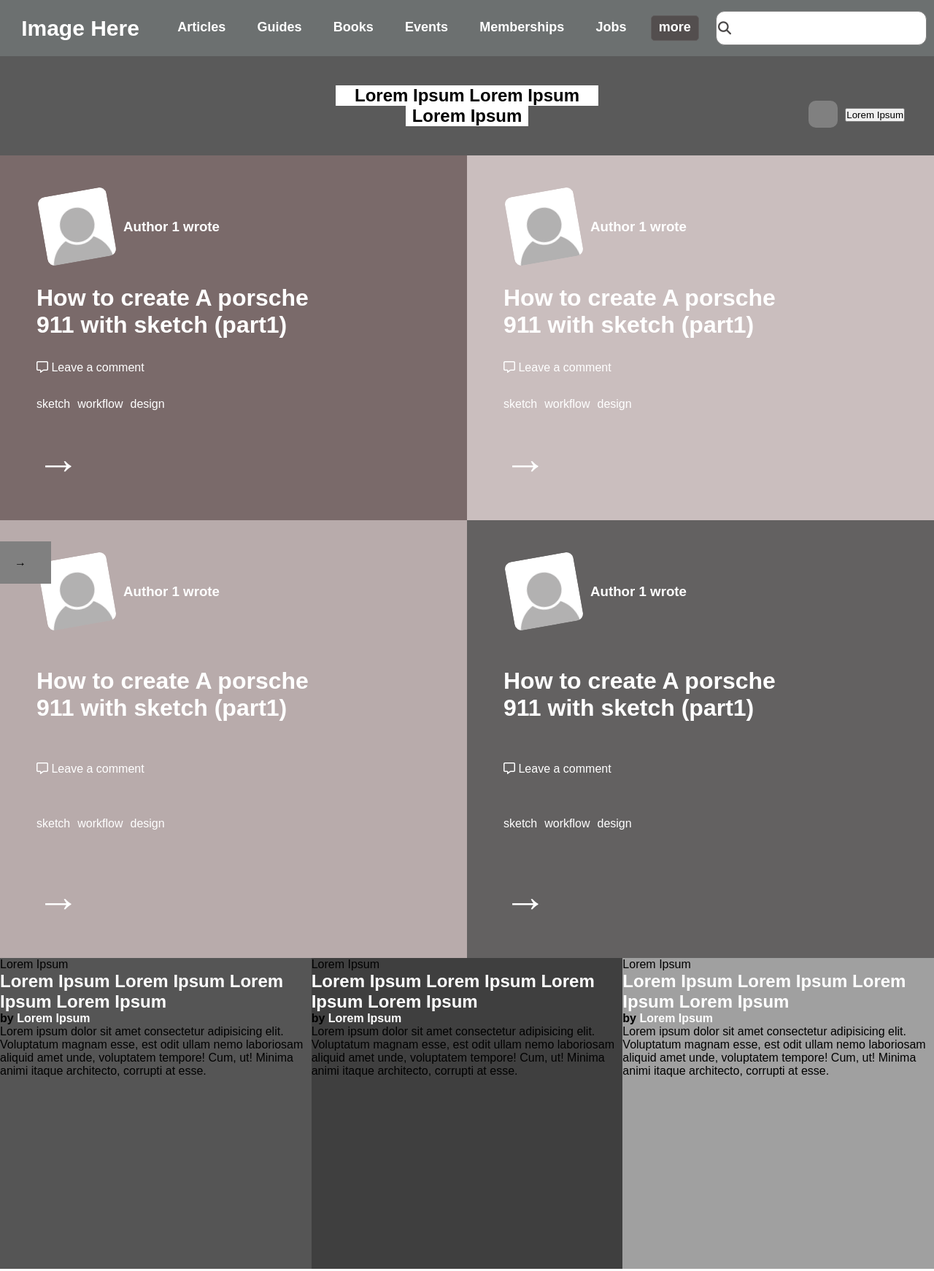
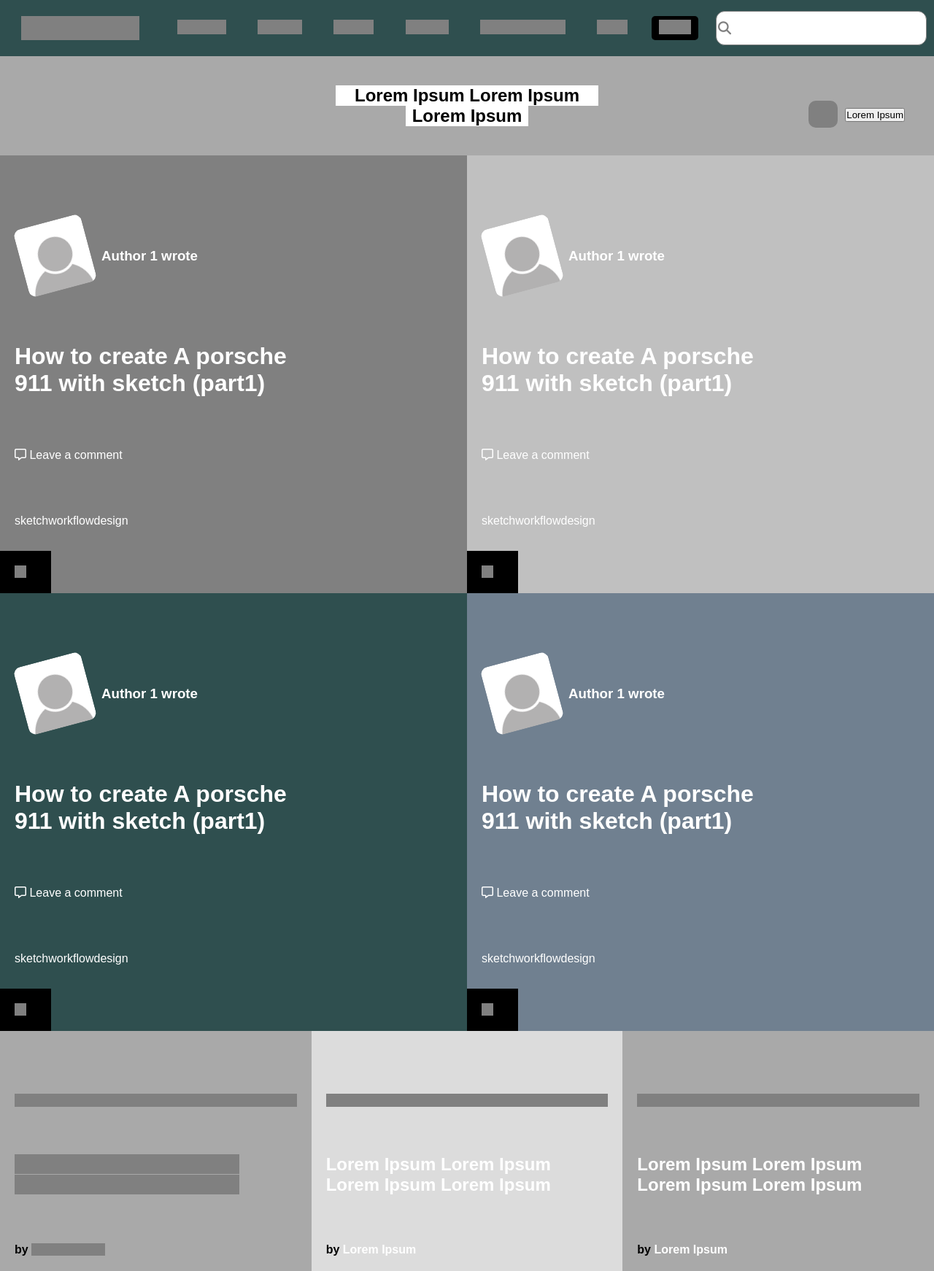
Before and after one commit to LamiaSristy/Design-Teardown, a plain HTML site: page index.html in a window 1280 px wide. Shown: the top 1742 px of the page at 73% size. Drawn offline with Linux system fonts and the light colour scheme.

Commit message:
added variables + positioned flex items

```diff
--- a/index.html
+++ b/index.html
@@ -1,5 +1,6 @@
 <!DOCTYPE html>
 <html lang="en">
+
 <head>
     <meta charset="UTF-8">
     <meta name="viewport" content="width=device-width, initial-scale=1.0">
@@ -7,35 +8,40 @@
     <link rel="stylesheet" href="styles.css">
     <script src="https://kit.fontawesome.com/867f1dd431.js" crossorigin="anonymous"></script>
 </head>
+
 <body>
     <div id="wrapper">
         <header>
             <nav>
                 <ul class="navlink">
-                    <li class="logoimage-style"> Image Here</li>
-                    <li class="navlinka">
-                        Articles
+                    <li class="logoimage-style">
+                      <span>  Image Here </span>
                     </li>
                     <li class="navlinka">
-                        Guides
+                     <span>   Articles </span>
                     </li>
                     <li class="navlinka">
-                        Books
+                       <span> Guides </span>
                     </li>
                     <li class="navlinka">
-                        Events
+                      <span> Books </span>
                     </li>
                     <li class="navlinka">
-                        Memberships
+                     <span>  Events </span>
                     </li>
                     <li class="navlinka">
-                        Jobs
+                      <span>  Memberships </span>
+                    </li>
+                    <li class="navlinka">
+                       <span> Jobs </span>
                     </li>
                     <li class="navlinka navlinkmore">
-                        more
+                       <span> more </span>
                     </li>
                     <li class="sarchicon-style">
+                        <span>
                         <i class="fa fa-search"></i><input class="searchinput-style" type="search">
+                       </span>
                     </li>
                 </ul>
             </nav>
@@ -65,16 +71,35 @@
             <div class="div1 class1">
                 <div class="flexcontainer">
                     <img class="imgmain" src="img/grey-user.png" alt="">
-                <h3>Author 1 wrote</h3>
+                    <h3>
+                        Author 1 wrote
+                    </h3>
                 </div>
-                <h1>How to create A porsche <br> 911 with sketch (part1) </h2>
-                <p><i class="far fa-comment-alt"></i> Leave a comment</p>
+                <div>
+                    <h1>
+                        How to create A porsche <br>
+                        911 with sketch (part1)
+                    </h1>
+                </div>
+                <div>
+
+                    <i class="far fa-comment-alt"></i>
+                    Leave a comment
+                </div>
+
                 <div class="flexcontainer-1">
-                    <p>sketch</p>
-                    <p>workflow</p>
-                    <p>design</p>
+                    <p>
+                        sketch
+                    </p>
+                    <p>
+                        workflow
+                    </p>
+                    <p>
+                        design
+                    </p>
                 </div>
-                <div class="flexbottom">
+
+                <div class="arrow-button">
                     <span>&#8594;</span>
                 </div>
             </div>
@@ -91,7 +116,7 @@
                         <p>workflow</p>
                         <p>design</p>
                     </div>
-                <div class="flexbottom">
+                    <div class="arrow-button">
                         <span>&#8594;</span>
                     </div>
             </div>
@@ -108,7 +133,7 @@
                         <p>workflow</p>
                         <p>design</p>
                     </div>
-                <div class="flexbottom">
+                    <div class="arrow-button">
                         <span>&#8594;</span>
                     </div>
             </div>
@@ -125,34 +150,38 @@
                         <p>workflow</p>
                         <p>design</p>
                     </div>
-                <div class="flexbottom">
+                    <div class="arrow-button">
                         <span>&#8594;</span>
                     </div>
             </div>
 
         </main>
-        <section >
+        <section>
             <div class="latest-posts">
                 <div class="flex-box-1 classhover">
+
                     <span>
                         Lorem Ipsum
                     </span>
                     <h1>
                         <a href="#">
-                            Lorem Ipsum Lorem Ipsum Lorem Ipsum Lorem Ipsum
+                            <span> Lorem Ipsum Lorem Ipsum Lorem Ipsum Lorem Ipsum </span>
                         </a>
                     </h1>
                     <h4>
                         by <a href="">
-                                Lorem Ipsum
+                            <span> Lorem Ipsum </span>
                         </a>
                     </h4>
                     <p>
-                                Lorem ipsum dolor sit amet consectetur adipisicing elit. Voluptatum magnam esse, est odit ullam nemo laboriosam aliquid amet unde, voluptatem tempore! Cum, ut! Minima animi itaque architecto, corrupti at esse.
+                        <span> Lorem ipsum dolor sit amet consectetur adipisicing elit. Voluptatum magnam esse, est odit
+                            ullam nemo laboriosam aliquid amet unde, voluptatem tempore! Cum, ut! Minima animi itaque
+                            architecto, corrupti at esse. </span>
                     </p>
                     <div class="arrow-button">
                         <span>&#8594;</span>
                     </div>
+
                 </div>
                 <div class="flex-box-2 classhover">
                     <span>
@@ -169,7 +198,9 @@
                         </a>
                     </h4>
                     <p>
-                            Lorem ipsum dolor sit amet consectetur adipisicing elit. Voluptatum magnam esse, est odit ullam nemo laboriosam aliquid amet unde, voluptatem tempore! Cum, ut! Minima animi itaque architecto, corrupti at esse.
+                        Lorem ipsum dolor sit amet consectetur adipisicing elit. Voluptatum magnam esse, est odit ullam
+                        nemo laboriosam aliquid amet unde, voluptatem tempore! Cum, ut! Minima animi itaque architecto,
+                        corrupti at esse.
                     </p>
 
                     <div class="arrow-button">
@@ -192,7 +223,9 @@
                         </a>
                     </h4>
                     <p>
-                            Lorem ipsum dolor sit amet consectetur adipisicing elit. Voluptatum magnam esse, est odit ullam nemo laboriosam aliquid amet unde, voluptatem tempore! Cum, ut! Minima animi itaque architecto, corrupti at esse.
+                        Lorem ipsum dolor sit amet consectetur adipisicing elit. Voluptatum magnam esse, est odit ullam
+                        nemo laboriosam aliquid amet unde, voluptatem tempore! Cum, ut! Minima animi itaque architecto,
+                        corrupti at esse.
                     </p>
                     <div class="arrow-button">
                         <span>&#8594;</span>
@@ -203,9 +236,10 @@
 
             <div class="latest-posts-2">
                 <div class="flex-box-4">
+                    text here
                 </div>
 
-                <div class="flex-box-5 classhover">
+                <div class="flex-box-5 classhover middle-box">
 
                     <span>
                         Lorem Ipsum
@@ -221,7 +255,9 @@
                         </a>
                     </h4>
                     <p>
-                            Lorem ipsum dolor sit amet consectetur adipisicing elit. Voluptatum magnam esse, est odit ullam nemo laboriosam aliquid amet unde, voluptatem tempore! Cum, ut! Minima animi itaque architecto, corrupti at esse.
+                        Lorem ipsum dolor sit amet consectetur adipisicing elit. Voluptatum magnam esse, est odit ullam
+                        nemo laboriosam aliquid amet unde, voluptatem tempore! Cum, ut! Minima animi itaque architecto,
+                        corrupti at esse.
                     </p>
                     <div class="arrow-button">
                         <span>&#8594;</span>
@@ -243,7 +279,9 @@
                         </a>
                     </h4>
                     <p>
-                            Lorem ipsum dolor sit amet consectetur adipisicing elit. Voluptatum magnam esse, est odit ullam nemo laboriosam aliquid amet unde, voluptatem tempore! Cum, ut! Minima animi itaque architecto, corrupti at esse.
+                        Lorem ipsum dolor sit amet consectetur adipisicing elit. Voluptatum magnam esse, est odit ullam
+                        nemo laboriosam aliquid amet unde, voluptatem tempore! Cum, ut! Minima animi itaque architecto,
+                        corrupti at esse.
                     </p>
                     <div class="arrow-button ">
                         <span>&#8594;</span>
@@ -251,7 +289,7 @@
                 </div>
             </div>
             <div class="latest-posts-2">
-                <div class="flex-box-5 classhover">
+                <div class="flex-box-5 classhover middle-box">
                     <span>
                         Lorem Ipsum
                     </span>
@@ -266,13 +304,15 @@
                         </a>
                     </h4>
                     <p>
-                            Lorem ipsum dolor sit amet consectetur adipisicing elit. Voluptatum magnam esse, est odit ullam nemo laboriosam aliquid amet unde, voluptatem tempore! Cum, ut! Minima animi itaque architecto, corrupti at esse.
+                        Lorem ipsum dolor sit amet consectetur adipisicing elit. Voluptatum magnam esse, est odit ullam
+                        nemo laboriosam aliquid amet unde, voluptatem tempore! Cum, ut! Minima animi itaque architecto,
+                        corrupti at esse.
                     </p>
                     <div class="arrow-button">
                         <span>&#8594;</span>
                     </div>
                 </div>
-                <div class="flex-box-5 classhover">
+                <div class="flex-box-5 classhover middle-box">
 
                     <span>
                         Lorem Ipsum
@@ -288,7 +328,9 @@
                         </a>
                     </h4>
                     <p>
-                            Lorem ipsum dolor sit amet consectetur adipisicing elit. Voluptatum magnam esse, est odit ullam nemo laboriosam aliquid amet unde, voluptatem tempore! Cum, ut! Minima animi itaque architecto, corrupti at esse.
+                        Lorem ipsum dolor sit amet consectetur adipisicing elit. Voluptatum magnam esse, est odit ullam
+                        nemo laboriosam aliquid amet unde, voluptatem tempore! Cum, ut! Minima animi itaque architecto,
+                        corrupti at esse.
                     </p>
                     <div class="arrow-button">
                         <span>&#8594;</span>
@@ -306,8 +348,15 @@
                     <h1>
                         PERSON OF THE WEEK
                     </h1>
-                   <p >
-                    Tae’lur Alexis (<a href="#">@TaelurAlexis</a>) is a self-taught software developer, content creator, and speaker who is passionate about helping people learn how to code, in a fun and accessible way. Born out of her experience of learning coding from a variety of online resources, she adds her own, fresh perspective to it — when sharing her journey learning Python in her <a href="#">Twitch livestream</a>, for example, or in the beginner-friendly <a href="#">coding tutorials</a> she publishes on her blog. Tae’lur also runs <a href="#">Code Everyday</a>, a newsletter for coding resources and advice for landing a role as a developer. Thank you for inspiring others to pursue a career in tech, dear Tae’lur!
+                    <p>
+                        Tae’lur Alexis (<a href="#">@TaelurAlexis</a>) is a self-taught software developer, content
+                        creator, and speaker who is passionate about helping people learn how to code, in a fun and
+                        accessible way. Born out of her experience of learning coding from a variety of online
+                        resources, she adds her own, fresh perspective to it — when sharing her journey learning Python
+                        in her <a href="#">Twitch livestream</a>, for example, or in the beginner-friendly <a
+                            href="#">coding tutorials</a> she publishes on her blog. Tae’lur also runs <a href="#">Code
+                            Everyday</a>, a newsletter for coding resources and advice for landing a role as a
+                        developer. Thank you for inspiring others to pursue a career in tech, dear Tae’lur!
                     </p>
                 </div>
             </div>
@@ -315,49 +364,61 @@
                 <div class="writter-flexbox">
                     <img class="imgmain" src="img/grey-user.png" alt="user">
                     <div>
-                           <h3> <a href="#">Writter 1  </a>Wrote</h3>
+                        <h3> <a href="#">Writter 1 </a>Wrote</h3>
                         <h1> Lorem Ipsum Lorem Ipsum Lorem</h1>
-                           <p> Lorem ipsum dolor sit amet consectetur adipisicing elit. Voluptatum magnam esse, est odit ullam nemo laboriosam aliquid amet unde, voluptatem tempore! Cum, ut! Minima animi itaque architecto, corrupti at esse.</p>
+                        <p> Lorem ipsum dolor sit amet consectetur adipisicing elit. Voluptatum magnam esse, est odit
+                            ullam nemo laboriosam aliquid amet unde, voluptatem tempore! Cum, ut! Minima animi itaque
+                            architecto, corrupti at esse.</p>
                     </div>
                 </div>
                 <div>
                     <img class="imgmain" src="img/grey-user.png" alt="user">
                     <div>
-                        <h3> <a href="#">Writter 1  </a>Wrote</h3>
+                        <h3> <a href="#">Writter 1 </a>Wrote</h3>
                         <h1> Lorem Ipsum Lorem Ipsum Lorem</h1>
-                        <p> Lorem ipsum dolor sit amet consectetur adipisicing elit. Voluptatum magnam esse, est odit ullam nemo laboriosam aliquid amet unde, voluptatem tempore! Cum, ut! Minima animi itaque architecto, corrupti at esse.</p>
+                        <p> Lorem ipsum dolor sit amet consectetur adipisicing elit. Voluptatum magnam esse, est odit
+                            ullam nemo laboriosam aliquid amet unde, voluptatem tempore! Cum, ut! Minima animi itaque
+                            architecto, corrupti at esse.</p>
                     </div>
                 </div>
                 <div>
                     <img class="imgmain" src="img/grey-user.png" alt="user">
                     <div>
-                        <h3> <a href="#">Writter 1  </a>Wrote</h3>
+                        <h3> <a href="#">Writter 1 </a>Wrote</h3>
                         <h1> Lorem Ipsum Lorem Ipsum Lorem</h1>
-                        <p> Lorem ipsum dolor sit amet consectetur adipisicing elit. Voluptatum magnam esse, est odit ullam nemo laboriosam aliquid amet unde, voluptatem tempore! Cum, ut! Minima animi itaque architecto, corrupti at esse.</p>
+                        <p> Lorem ipsum dolor sit amet consectetur adipisicing elit. Voluptatum magnam esse, est odit
+                            ullam nemo laboriosam aliquid amet unde, voluptatem tempore! Cum, ut! Minima animi itaque
+                            architecto, corrupti at esse.</p>
                     </div>
                 </div>
                 <div>
                     <img class="imgmain" src="img/grey-user.png" alt="user">
                     <div>
-                        <h3> <a href="#">Writter 1  </a>Wrote</h3>
+                        <h3> <a href="#">Writter 1 </a>Wrote</h3>
                         <h1> Lorem Ipsum Lorem Ipsum Lorem</h1>
-                        <p> Lorem ipsum dolor sit amet consectetur adipisicing elit. Voluptatum magnam esse, est odit ullam nemo laboriosam aliquid amet unde, voluptatem tempore! Cum, ut! Minima animi itaque architecto, corrupti at esse.</p>
+                        <p> Lorem ipsum dolor sit amet consectetur adipisicing elit. Voluptatum magnam esse, est odit
+                            ullam nemo laboriosam aliquid amet unde, voluptatem tempore! Cum, ut! Minima animi itaque
+                            architecto, corrupti at esse.</p>
                     </div>
                 </div>
                 <div>
                     <img class="imgmain" src="img/grey-user.png" alt="user">
                     <div>
-                        <h3> <a href="#">Writter 1  </a>Wrote</h3>
+                        <h3> <a href="#">Writter 1 </a>Wrote</h3>
                         <h1> Lorem Ipsum Lorem Ipsum Lorem</h1>
-                        <p> Lorem ipsum dolor sit amet consectetur adipisicing elit. Voluptatum magnam esse, est odit ullam nemo laboriosam aliquid amet unde, voluptatem tempore! Cum, ut! Minima animi itaque architecto, corrupti at esse.</p>
+                        <p> Lorem ipsum dolor sit amet consectetur adipisicing elit. Voluptatum magnam esse, est odit
+                            ullam nemo laboriosam aliquid amet unde, voluptatem tempore! Cum, ut! Minima animi itaque
+                            architecto, corrupti at esse.</p>
                     </div>
                 </div>
                 <div>
                     <img class="imgmain" src="img/grey-user.png" alt="user">
                     <div>
-                        <h3> <a href="#">Writter 1  </a>Wrote</h3>
+                        <h3> <a href="#">Writter 1 </a>Wrote</h3>
                         <h1> Lorem Ipsum Lorem Ipsum Lorem</h1>
-                        <p> Lorem ipsum dolor sit amet consectetur adipisicing elit. Voluptatum magnam esse, est odit ullam nemo laboriosam aliquid amet unde, voluptatem tempore! Cum, ut! Minima animi itaque architecto, corrupti at esse.</p>
+                        <p> Lorem ipsum dolor sit amet consectetur adipisicing elit. Voluptatum magnam esse, est odit
+                            ullam nemo laboriosam aliquid amet unde, voluptatem tempore! Cum, ut! Minima animi itaque
+                            architecto, corrupti at esse.</p>
                     </div>
                 </div>
             </div>
@@ -371,4 +432,5 @@
     </div>
 
 </body>
+
 </html>
--- a/styles.css
+++ b/styles.css
@@ -2,6 +2,16 @@
     box-sizing: border-box;
     margin: 0;
     padding: 0;
+}
+
+:root {
+    --l-gray: gainsboro;
+    --silver: #C0C0C0;
+    --dark-gray: #A9A9A9;
+    --gray: #808080;
+    --blue-gray: #708090;
+    --green-gray: #2F4F4F;
+    --black: #000000;
 }
 
 #wrapper{
@@ -13,7 +23,6 @@
     grid-template-areas:
      "header header header header header"
      "main main main main main"
-     "section section section section section"
      "section section section section section"
      "footer footer footer footer footer";
 }
@@ -38,7 +47,7 @@ li{
 }
 
 header{
-    background-color: rgb(108, 112, 112);
+    background-color: var(--green-gray);
     grid-area: header;
 }
 a{
@@ -49,12 +58,8 @@ a{
 .title-section {
     text-align: center;
     padding: 40px;
-    background-color: rgb(90, 90, 90);
+    background-color: var(--dark-gray);
 }
-
-/* .title-flex{
-    position: absolute;
-} */
 
 .title-h1{
     width: auto;
@@ -87,15 +92,13 @@ a{
 
 .navlinka:hover{
     height: 30px;
-    width: auto;
-    background-color: rgb(39, 36, 36);
-    border: 1px solid rgb(39, 37, 37);
+
+    background-color: var(--dark-gray);
     border-radius: 5px;
 }
 
 .navlinkmore{
-    background-color: rgb(83, 78, 78);
-    border: 1px solid rgb(97, 94, 94);
+    background-color: var(--black);
     border-radius: 5px;
 }
 
@@ -107,7 +110,7 @@ a{
 
 .searchinput-style{
   padding: 15px 55px;
-  border: 1px solid grey;
+  border: 1px solid var(--gray);
   border-radius: 12px;
 
 }
@@ -115,10 +118,11 @@ a{
 .sarchicon-style{
     position: relative;
 }
+
 .fa-search{
     position: absolute;
     left: 3px;
-    color: rgb(75, 73, 73);
+    color: var(--gray);
     top:15px;
 }
 
@@ -126,7 +130,7 @@ main{
     grid-area: main;
     display: grid;
     grid-template-columns: repeat(2, 1fr);
-    grid-template-rows: 500px 600px;
+
 }
 
 
@@ -144,37 +148,34 @@ main{
 }
 
 .class1{
-    padding: 50px;
+    padding: 90px 20px;
     color: white;
     display: flex;
     flex-direction: column;
     align-items: flex-start;
     justify-content: space-between;
-
-}
-
-main div h3, main div p{
-    padding-right: 10px;
+    position: relative;
+    height: 600px;
 }
 
  .div1{
-     background-color: rgb(122, 106, 106);
+     background-color: var(--gray);
  }
 
  .div2{
-    background-color: rgb(202, 190, 190);
+    background-color: var(--silver);
 }
 
 .div3{
-    background-color: rgb(184, 171, 171);
+    background-color: var(--green-gray);
 }
 
 .div4{
-    background-color: rgb(99, 97, 97);
+    background-color: var(--blue-gray);
 }
 
 .imgmain{
-    transform: rotate(-10deg);
+    transform: rotate(-15deg);
     border-radius: 10px;
     cursor: pointer;
 }
@@ -183,62 +184,52 @@ main div h3, main div p{
      transform: none;
 }
 
-.flexbottom{
-    display: flex;
-    align-items: flex-end;
-    flex-direction: column;
-}
-
-
-main div span{
-    font-size: 60px;
-}
-
-aside{
-  background-color: blue;
-  grid-area: aside;
-}
-
 section{
- /* background-color: coral; */
  grid-area: section;
 }
 
 footer{
-   /* background-color: cyan; */
    grid-area: footer;
 }
 
 .latest-posts {
     display: flex;
-    height: 426px;
+    height: 550px;
     cursor: pointer;
 }
 
-.flex-box-1 {
-    background-color: rgb(85, 85, 85);
+.flex-box-1,
+.flex-box-2,
+.flex-box-3,
+.flex-box-5 {
+    position: relative;
+    display: flex;
+    flex-direction: column;
+    justify-content: space-evenly;
+    padding: 20px;
 }
 
+body span {
+    color: transparent;
+    background-color: var(--gray);
+}
+
+.flex-box-1 {
+    background-color: var(--dark-gray);
+}
 
 .flex-box-2 {
-    background-color: rgb(63, 63, 63);
+    background-color: var(--l-gray);
 }
 
 .flex-box-3 {
-    background-color: rgb(160, 160, 160);
+    background-color: var(--dark-gray);
 }
 
-
-/*
-.latest-posts > div > * {
-   margin: 50px 0;
-}
- */
-
-
 .arrow-button {
-    background-color: grey;
+    background-color: var(--black);
     width: 70px;
+    color: white;
     padding: 20px;
     position: absolute;
     bottom: 0;
@@ -249,33 +240,28 @@ footer{
     transform: scale(1.1, 1.1);
 }
 
-/* .empty-space{
-    margin: 15px 0;
-} */
-
 .latest-posts-2{
     display: flex;
     margin-top: 15px;
-    /* flex-direction: column; */
-    /* align-items: flex-start;
-    justify-content: space-between; */
     cursor: pointer;
+}
 
-}
 .flex-box-4{
    width: 500px;
    height: 600px;
-   background-color: rgb(71, 60, 60);
-   border: 1px solid rgb(71, 60, 60);
+   background-color: var(--green-gray);
    border-radius: 3%;
 }
 
 .flex-box-5{
-    background-color: rgb(236, 225, 225);
-    max-width: 33%;
-    /* padding: 10px; */
+    background-color: var(--silver);
+    width: 460px;
     height: 600px;
     position: relative;
+}
+
+.middle-box {
+    margin: 0 10px;
 }
 
 .articles-links {
@@ -295,11 +281,13 @@ footer{
 .person-weeks{
     display: flex;
 }
+
 .imgperson{
     transform: rotate(-15deg);
     border-radius: 10px;
     cursor: pointer;
 }
+
 .imgperson{
     transform: rotate(0deg);
 }
@@ -309,11 +297,11 @@ footer{
 }
 
 .writter-div{
-    /* height: auto; */
     display: grid;
     grid-template-columns: repeat(2, 1fr);
     grid-template-rows: repeat(3, 1fr);
 }
+
 .writter-flexbox{
     display: flex;
 }
```
Lines whose indentation alone changed are shown as unchanged.
